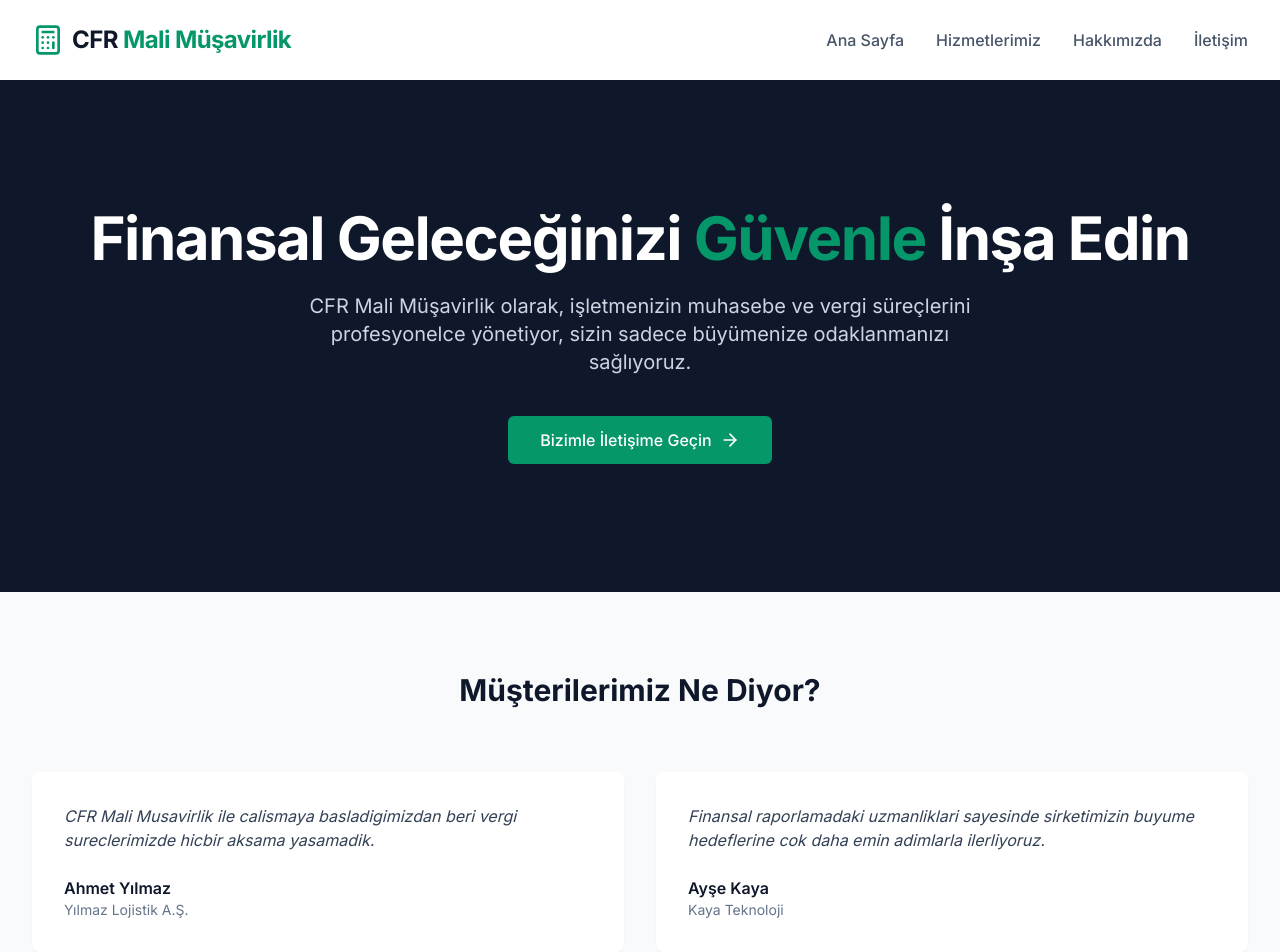
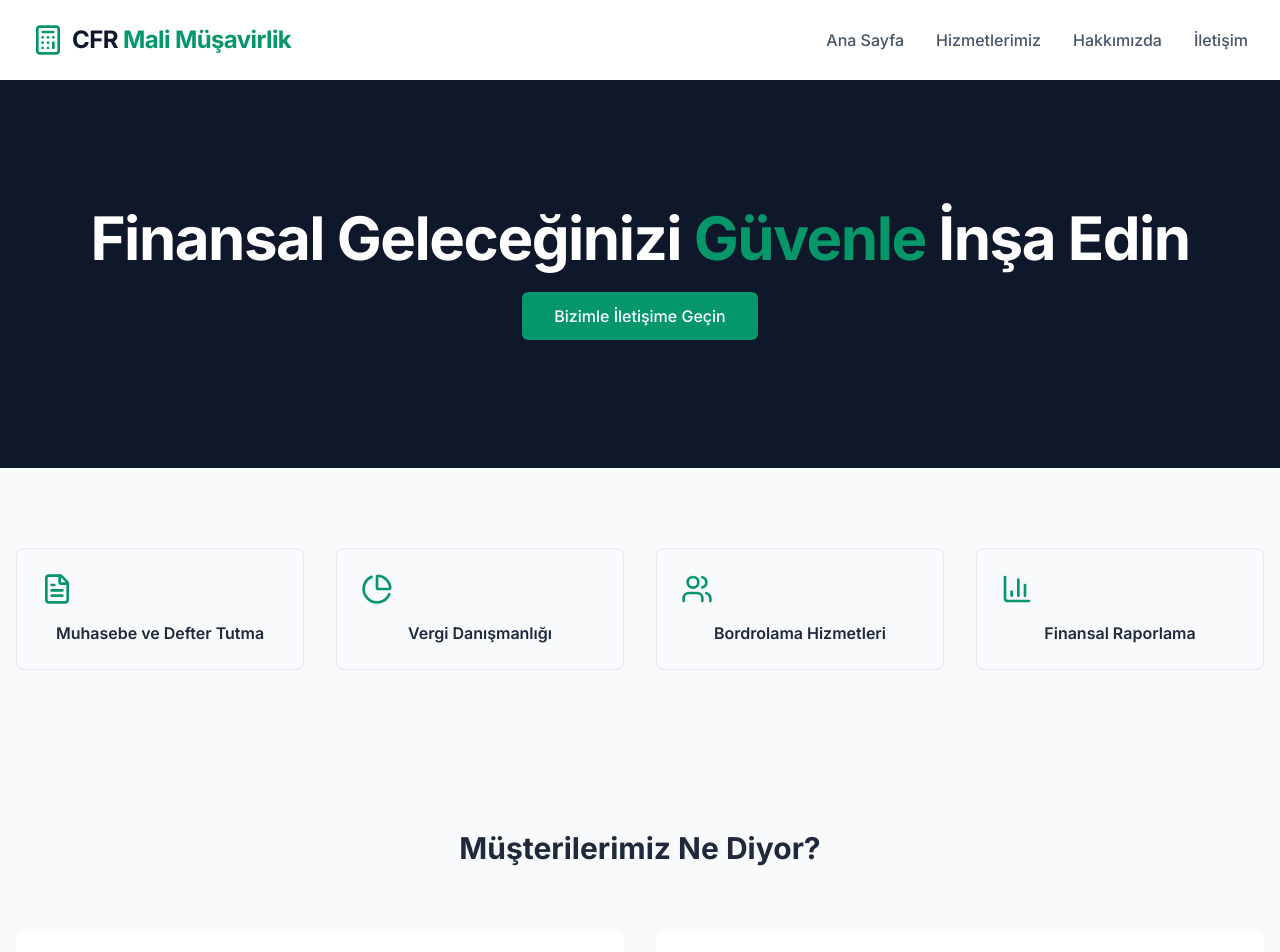
Before and after one commit to ulutastlg-hash/cfr-mali-musavirlik, a Next.js app: page / in a window 1280 px wide. Shown: the top 952 px of the page. Built offline with nearby package versions, Linux system fonts and the light colour scheme.

Commit message:
Fix services variabele gebruik

```diff
--- a/app/page.tsx
+++ b/app/page.tsx
@@ -3,39 +3,15 @@ import { ArrowRight, BarChart3, FileText, PieChart, Users } from "lucide-react";
 
 export default function Home() {
   const services = [
-    {
-      title: "Muhasebe ve Defter Tutma",
-      description: "Yasal mevzuata uygun, şeffaf ve düzenli defter tutma hizmetleri.",
-      icon: <FileText className="h-8 w-8 text-brand-green" />,
-    },
-    {
-      title: "Vergi Danışmanlığı",
-      description: "Vergi yükünüzü optimize eden stratejik planlama ve danışmanlık.",
-      icon: <PieChart className="h-8 w-8 text-brand-green" />,
-    },
-    {
-      title: "Bordrolama Hizmetleri",
-      description: "Personel özlük dosyalarının yönetimi ve hatasız bordro süreçleri.",
-      icon: <Users className="h-8 w-8 text-brand-green" />,
-    },
-    {
-      title: "Finansal Raporlama",
-      description: "Şirketinizin performansını ölçen detaylı ve anlaşılır raporlar.",
-      icon: <BarChart3 className="h-8 w-8 text-brand-green" />,
-    },
+    { title: "Muhasebe ve Defter Tutma", icon: <FileText className="h-8 w-8 text-brand-green" /> },
+    { title: "Vergi Danışmanlığı", icon: <PieChart className="h-8 w-8 text-brand-green" /> },
+    { title: "Bordrolama Hizmetleri", icon: <Users className="h-8 w-8 text-brand-green" /> },
+    { title: "Finansal Raporlama", icon: <BarChart3 className="h-8 w-8 text-brand-green" /> },
   ];
 
   const testimonials = [
-    {
-      name: "Ahmet Yılmaz",
-      company: "Yılmaz Lojistik A.Ş.",
-      text: "CFR Mali Musavirlik ile calismaya basladigimizdan beri vergi sureclerimizde hicbir aksama yasamadik.",
-    },
-    {
-      name: "Ayşe Kaya",
-      company: "Kaya Teknoloji",
-      text: "Finansal raporlamadaki uzmanliklari sayesinde sirketimizin buyume hedeflerine cok daha emin adimlarla ilerliyoruz.",
-    },
+    { name: "Ahmet Yılmaz", company: "Yılmaz Lojistik A.Ş.", text: "CFR Mali Musavirlik ile calismaya basladigimizdan beri vergi sureclerimizde hicbir aksama yasamadik." },
+    { name: "Ayşe Kaya", company: "Kaya Teknoloji", text: "Finansal raporlamadaki uzmanliklari sayesinde sirketimizin buyume hedeflerine cok daha emin adimlarla ilerliyoruz." },
   ];
 
   return (
@@ -45,29 +21,32 @@ export default function Home() {
           <h1 className="text-4xl md:text-5xl lg:text-6xl font-bold tracking-tight mb-6">
             Finansal Geleceğinizi <span className="text-brand-green">Güvenle</span> İnşa Edin
           </h1>
-          <p className="text-lg md:text-xl text-slate-300 max-w-2xl mb-10">
-            CFR Mali Müşavirlik olarak, işletmenizin muhasebe ve vergi süreçlerini profesyonelce yönetiyor, sizin sadece büyümenize odaklanmanızı sağlıyoruz.
-          </p>
-          <div className="flex flex-col sm:flex-row space-y-4 sm:space-y-0 sm:space-x-4">
-            <Link href="/iletisim" className="bg-brand-green hover:bg-emerald-500 text-white px-8 py-3 rounded-md font-medium transition-colors flex items-center justify-center">
-              Bizimle İletişime Geçin
-              <ArrowRight className="ml-2 h-5 w-5" />
-            </Link>
-          </div>
+          <Link href="/iletisim" className="bg-brand-green text-white px-8 py-3 rounded-md font-medium">
+            Bizimle İletişime Geçin
+          </Link>
+        </div>
+      </section>
+
+      {/* Services Sectie: Hier gebruiken we de 'services' variabele eindelijk! */}
+      <section className="py-20">
+        <div className="max-w-7xl mx-auto px-4 grid grid-cols-1 md:grid-cols-4 gap-8">
+          {services.map((service, index) => (
+            <div key={index} className="p-6 border rounded-lg text-center">
+              {service.icon}
+              <h3 className="mt-4 font-semibold">{service.title}</h3>
+            </div>
+          ))}
         </div>
       </section>
 
       <section className="py-20 bg-brand-light">
-        <div className="max-w-7xl mx-auto px-4 sm:px-6 lg:px-8">
-          <h2 className="text-3xl font-bold text-brand-blue text-center mb-16">Müşterilerimiz Ne Diyor?</h2>
+        <div className="max-w-7xl mx-auto px-4">
+          <h2 className="text-3xl font-bold text-center mb-16">Müşterilerimiz Ne Diyor?</h2>
           <div className="grid grid-cols-1 md:grid-cols-2 gap-8">
-            {testimonials.map((testimonial, index) => (
-              <div key={index} className="bg-white p-8 rounded-lg shadow-sm">
-                <p className="text-slate-700 italic mb-6">{testimonial.text}</p>
-                <div>
-                  <p className="font-semibold text-brand-blue">{testimonial.name}</p>
-                  <p className="text-sm text-slate-500">{testimonial.company}</p>
-                </div>
+            {testimonials.map((t, i) => (
+              <div key={i} className="bg-white p-8 rounded-lg shadow-sm">
+                <p className="text-slate-700 italic mb-6">{t.text}</p>
+                <p className="font-semibold">{t.name}</p>
               </div>
             ))}
           </div>
```
